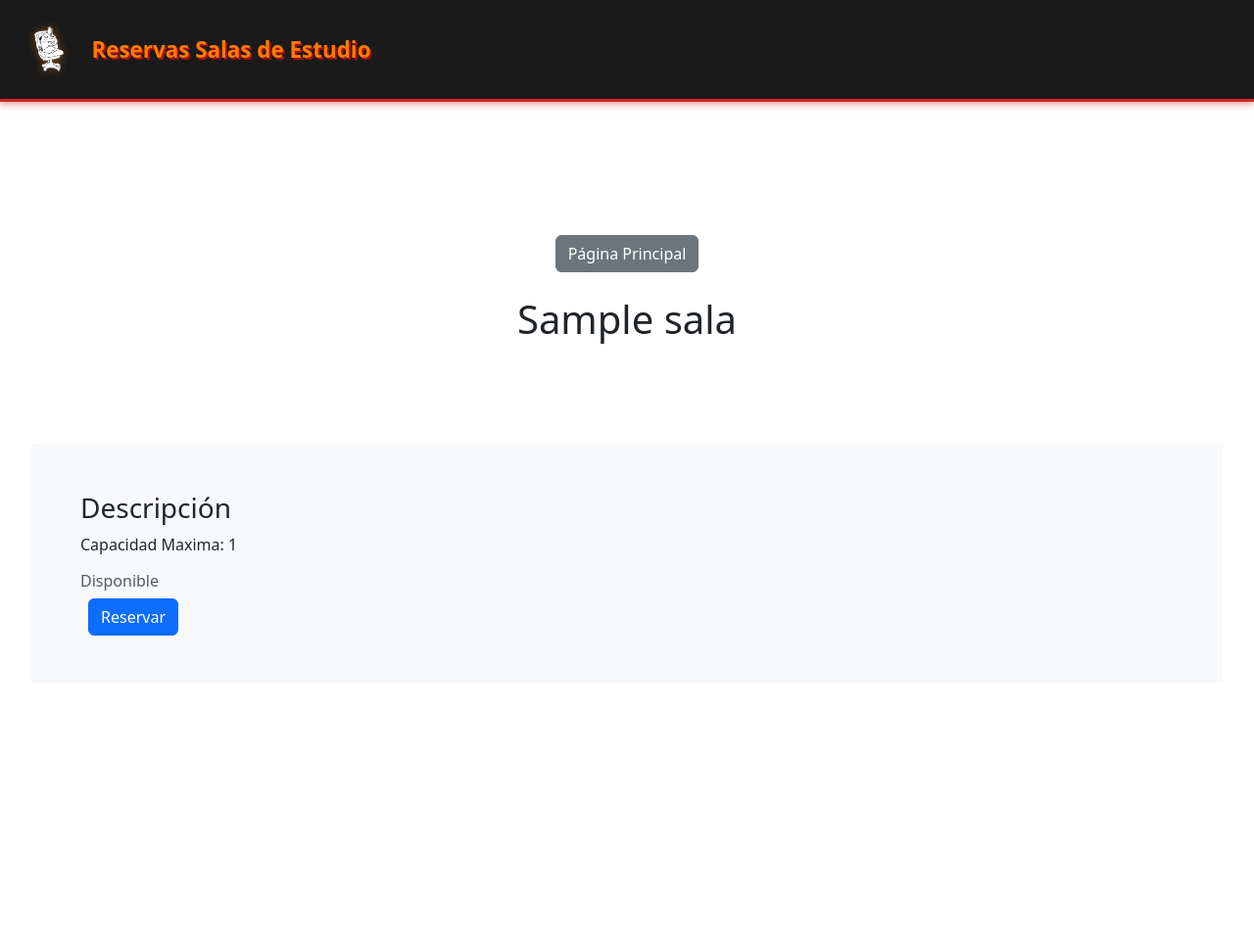
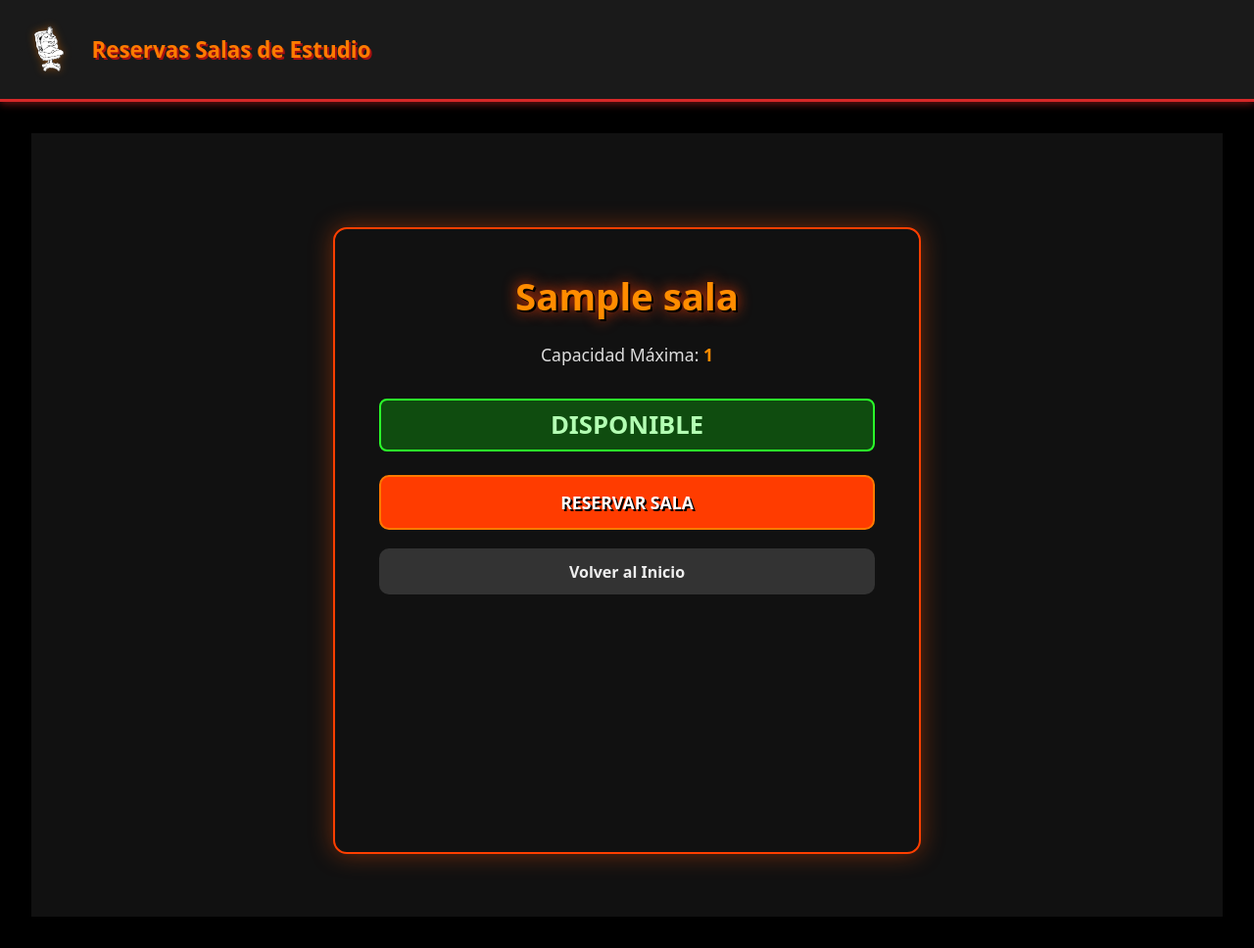
Before and after one commit to IgnacioQz/EVA-03-BackEnd, a Django app: page /sala/1/ in a window 1280 px wide. Shown: the whole page at 98% size. Before the commit the page ends 649 px from the top, so only its background shows below. Run offline with Django 5.2, Linux system fonts and the light colour scheme; tables that the repository leaves empty hold one stand-in row (values such as "Sample post").

Commit message:
Templeates formulario  y detalle estilizados

```diff
--- /dev/null
+++ b/myApp/static/css/detalle.css
@@ -0,0 +1,120 @@
+/* CONTENEDOR GENERAL */
+.detalle-wrapper {
+    min-height: 100vh;
+    display: flex;
+    justify-content: center;
+    padding-top: 6rem;
+    padding-bottom: 4rem;
+}
+
+/* CARD PRINCIPAL */
+.detalle-card {
+    background: #111;
+    padding: 2.8rem;
+    width: 600px;
+    border-radius: 14px;
+    box-shadow: 0 0 25px rgba(255, 80, 0, 0.4);
+    border: 2px solid #ff3f00;
+    text-align: center;
+    color: #f1e3d2;
+    animation: fadeIn 0.4s ease-out;
+}
+
+/* TÍTULO */
+.detalle-title {
+    font-size: 2.4rem;
+    font-weight: 700;
+    color: #ff8c00;
+    text-shadow: 2px 2px #000, 0 0 15px #ff3c00;
+    margin-bottom: 1.5rem;
+}
+
+/* CAPACIDAD */
+.detalle-capacidad {
+    font-size: 1.1rem;
+    margin-bottom: 2rem;
+    color: #ddd;
+}
+
+.detalle-capacidad span {
+    color: #ff8c00;
+    font-weight: bold;
+}
+
+/* ESTADO */
+.estado {
+    font-size: 1.6rem;
+    margin-bottom: 1.5rem;
+    padding: 0.6rem;
+    border-radius: 8px;
+    font-weight: bold;
+}
+
+.estado-ocupada {
+    background: #8b0000;
+    color: #ffb8b8;
+    border: 2px solid #ff3c00;
+}
+
+.estado-disponible {
+    background: #0f4c0f;
+    color: #b3ffb3;
+    border: 2px solid #2aff2a;
+}
+
+/* BLOQUE CON INFORMACIÓN DE RESERVAS */
+.detalle-reservas {
+    margin-bottom: 2rem;
+}
+
+/* BOTÓN RESERVAR */
+.btn-reservar {
+    display: block;
+    width: 100%;
+    margin-bottom: 1.2rem;
+    background: #ff3c00;
+    padding: 0.8rem;
+    color: #fff;
+    text-decoration: none;
+    border-radius: 10px;
+    font-weight: 700;
+    font-size: 1.1rem;
+    text-transform: uppercase;
+    border: 2px solid #ff7a00;
+    transition: 0.2s ease-in-out;
+    text-shadow: 2px 2px #000;
+}
+
+.btn-reservar:hover {
+    background: #ff6a00;
+    box-shadow: 0 0 15px #ff6a00;
+}
+
+/* BOTÓN VOLVER */
+.btn-volver {
+    display: block;
+    width: 100%;
+    background: #333;
+    padding: 0.7rem;
+    color: #eee;
+    text-decoration: none;
+    border-radius: 10px;
+    font-weight: bold;
+    transition: 0.2s ease-in-out;
+}
+
+.btn-volver:hover {
+    background: #444;
+    box-shadow: 0 0 10px #666;
+}
+
+/* ANIMACIÓN */
+@keyframes fadeIn {
+    from { opacity: 0; transform: translateY(15px); }
+    to { opacity: 1; transform: translateY(0); }
+}
+
+.detalle-wrapper {
+    background-color: #111;
+    width: 100%;
+}
--- a/myApp/static/css/style.css
+++ b/myApp/static/css/style.css
@@ -3,7 +3,7 @@
    ============================ */
 
 body {
-    background: #0c0c0c; /* Fondo negro */
+    background: #0c0c0c ; /* Fondo negro */
     color: #f8f1e4; /* Texto claro */
     font-family: 'Segoe UI', Tahoma, Geneva, Verdana, sans-serif;
 }
@@ -123,3 +123,18 @@ a:hover {
     color: #d62828;
     font-weight: bold;
 }
+
+body {
+    background-color: #111 !important;
+}
+.bg-body-tertiary {
+    background-color: #111 !important;
+}
+
+.fondo-dark {
+    background-color: #111 !important;
+}
+
+body {
+    background-color: #000 !important;
+}
--- a/myApp/templates/detalle.html
+++ b/myApp/templates/detalle.html
@@ -3,40 +3,46 @@
 
 {% block title %}{{ sala.nombre }} - Detalle{% endblock title %}
 
+{% block styles %}
+<link rel="stylesheet" href="{% static 'css/detalle.css' %}">
+{% endblock %}
+
 {% block content %}
 
-  <main>
-    <section class="py-5 text-center container">
-      <div class="row py-lg-5">
-          <p>
-            <a href="{% url 'main' %}" class="btn btn-secondary my-2">Página Principal</a>
+<main class="detalle-wrapper">
+
+    <div class="detalle-card">
+
+        <h1 class="detalle-title">{{ sala.nombre }}</h1>
+
+        <p class="detalle-capacidad">
+            Capacidad Máxima:
+            <span>{{ sala.capacidad }}</span>
         </p>
-        <div class="col-lg-6 col-md-8 mx-auto">
-          <h1 class="fw-light">{{sala.nombre}}</h1>
-        </div>
-      </div>
-    </section>
-    <div class="album py-5 bg-body-tertiary">
-      <div class="container">
-        <div class="row">
-          <div class="col-12">
-            <h3>Descripción</h3>
-            <p>Capacidad Maxima: {{ sala.capacidad }}</p>
 
         {% if sala.sala_disponible is False %}
-                    <h6 class="card-subtitle mb-2 text-body-secondary">Reservada</h6>
+            <h2 class="estado estado-ocupada">RESERVADA</h2>
+
+            <div class="detalle-reservas">
                 {% for reserva in sala.reserva_set.all %}
-                        <p class="card-text">Inicio: {{ reserva.fecha_hora_inicio }}</p>
-                        <p class="card-text">Fin: {{ reserva.fecha_hora_fin }}</p>
+                    <p><strong>Inicio:</strong> {{ reserva.fecha_hora_inicio }}</p>
+                    <p><strong>Fin:</strong> {{ reserva.fecha_hora_fin }}</p>
                 {% endfor %}
+            </div>
+
         {% else %}
-                    <h6 class="card-subtitle mb-2 text-body-secondary">Disponible</h6>
-                    <a href="{% url 'formulario' %}" class="btn btn-primary ms-2">Reservar</a>
+            <h2 class="estado estado-disponible">DISPONIBLE</h2>
+
+            <a href="{% url 'formulario' %}" class="btn-reservar">
+                Reservar Sala
+            </a>
         {% endif %}
+        <a href="{% url 'main' %}" class="btn-volver">
+            Volver al Inicio
+        </a>
+
     </div>
-        </div>
-      </div>
-    </div>
+
 </main>
 
-{% endblock content %}
+{% endblock %}
--- a/myApp/templates/main.html
+++ b/myApp/templates/main.html
@@ -8,7 +8,7 @@
 <main class="main-content">
 
     <section class="salas-container py-4">
-        <div class="container">
+        <div class="album py-5 fondo-dark">
             <div class="row row-cols-1 row-cols-sm-2 row-cols-md-3 g-4">
 
                 {% for sala in salas %}
--- a/myApp/views.py
+++ b/myApp/views.py
@@ -17,16 +17,12 @@ def main(request):
 
 def formulario(request):
     context = {}
-    eliminadas = Sala.limpiar_reservas_vencidas()
-
-    if eliminadas > 0:
-        messages.success(request, f"Se limpiaron {eliminadas} reserva(s) vencida(s)")
+    Sala.limpiar_reservas_vencidas()
 
     if request.method == "POST":
         form = ReservaForm(request.POST)
         if form.is_valid():
             form.save()
-            messages.success(request, "¡Reserva creada exitosamente!")
             return redirect('main')
         else:
             context['form'] = form  # Mantenemos el formulario con los datos ingresados
```
Also changed, not shown: myApp/static/css/formulario.css (added, +160 -0 lines), myApp/templates/formulario.html (+30 -21 lines). Lines whose indentation alone changed are shown as unchanged.
